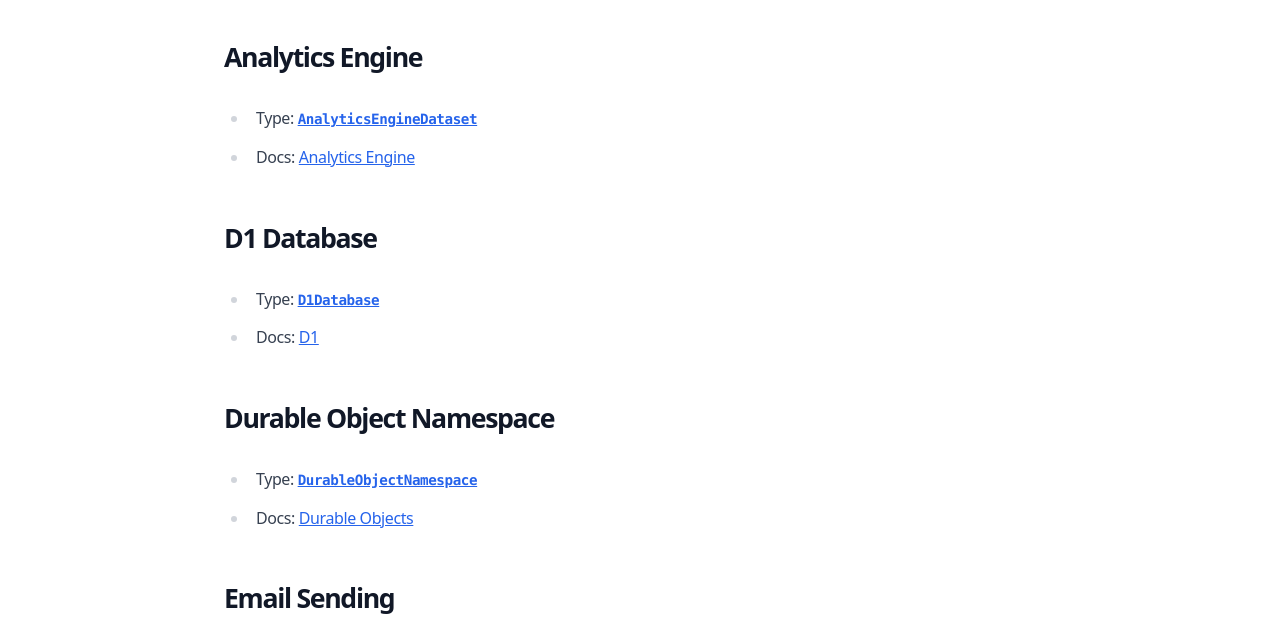
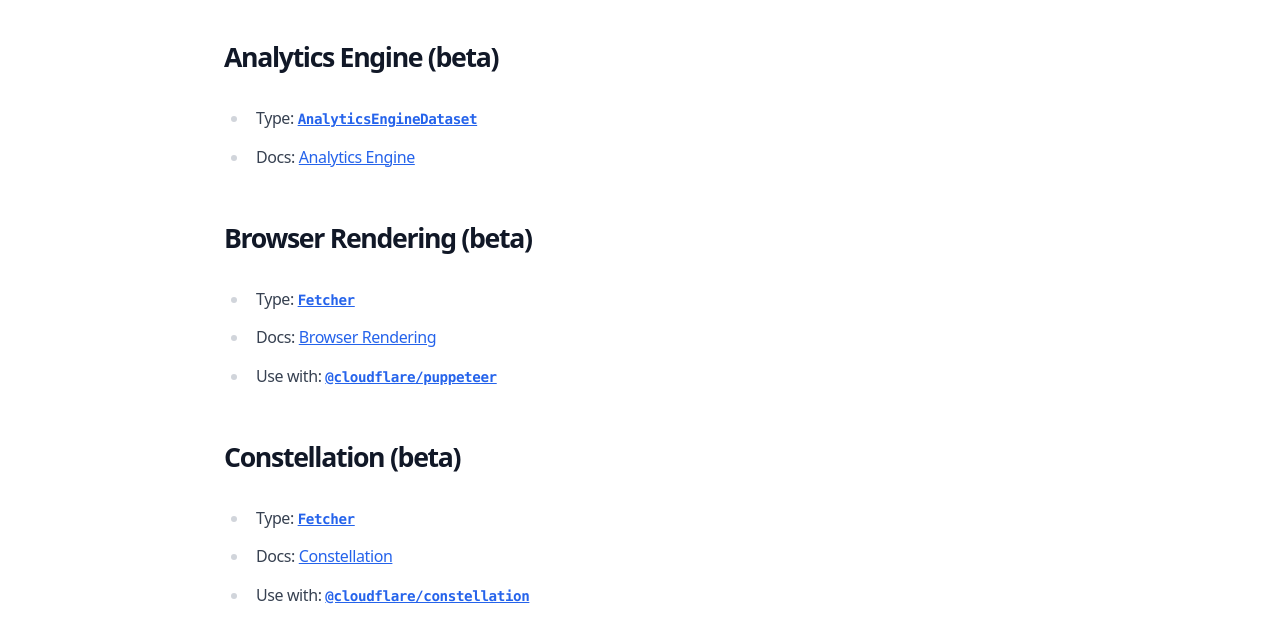
Before and after one commit to DaniFoldi/workers-types, an Astro site: page /bindings in a window 1280 px wide. Shown: the part 283-925 px from the top of the page. Built offline with nearby package versions, Linux system fonts and the light colour scheme; Astro itself is replaced by a stand-in of ours.

Commit message:
:zap: Update bindings and handlers

```diff
--- a/src/pages/bindings.mdx
+++ b/src/pages/bindings.mdx
@@ -4,12 +4,24 @@
 
 # Bindings available in Cloudflare Workers (and Pages)
 
-## Analytics Engine
+## Analytics Engine (beta)
 
 - Type: [`AnalyticsEngineDataset`](/#AnalyticsEngineDataset)
 - Docs: [Analytics Engine](https://developers.cloudflare.com/analytics/analytics-engine/get-started/)
 
-## D1 Database
+## Browser Rendering (beta)
+
+- Type: [`Fetcher`](/#Fetcher)
+- Docs: [Browser Rendering](https://developers.cloudflare.com/browser-rendering)
+- Use with: [`@cloudflare/puppeteer`](https://npmjs.com/package/@cloudflare/puppeteer)
+
+## Constellation (beta)
+
+- Type: [`Fetcher`](/#Fetcher)
+- Docs: [Constellation](https://developers.cloudflare.com/constellation)
+- Use with: [`@cloudflare/constellation`](https://npmjs.com/package/@cloudflare/constellation)
+
+## D1 Database (alpha)
 
 - Type: [`D1Database`](/#D1Database)
 - Docs: [D1](https://developers.cloudflare.com/d1/platform/client-api/)
@@ -33,13 +45,14 @@
 
 - Type: [`KVNamespace`](/#KVNamespace)
 - Docs: [KV](https://developers.cloudflare.com/workers/runtime-apis/kv/)
+- Recommended: [`BetterKV` from `flareutils`](https://flareutils.pages.dev)
 
 ## mTLS
 
 - Type: [`Fetcher`](/#Fetcher)
 - Docs: [mTLS](https://developers.cloudflare.com/workers/runtime-apis/mtls)
 
-## Queue
+## Queue (beta)
 
 - Type: [`Queue`](/#Queue)
 - Docs: [Queues](https://developers.cloudflare.com/queues/platform/javascript-apis/)
--- a/src/pages/usage.mdx
+++ b/src/pages/usage.mdx
@@ -14,7 +14,7 @@
 name = 'my-worker'
 main = 'src/index.ts'
 account_id = '1234'
-compatibility_date = '2023-05-01'
+compatibility_date = '2023-07-01'
 compatibility_flags = [ 'nodejs_compat', 'web_socket_compression' ]
 workers_dev = false
 # logpush = true
```
Also changed, not shown: src/pages/handlers.mdx (+4 -3 lines).
